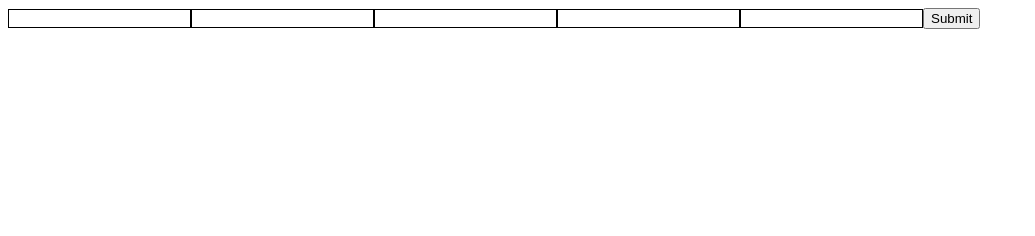
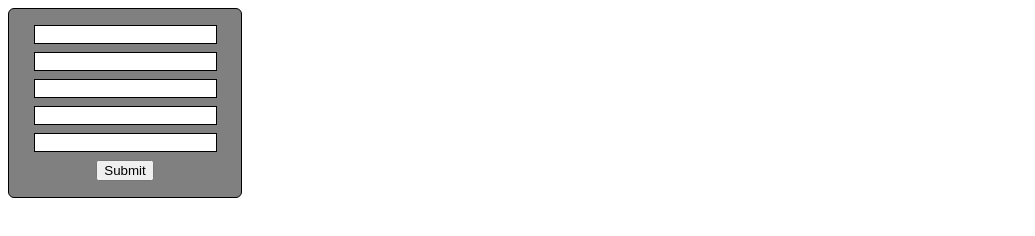
Before and after one commit to sleander94/form-validation-practice, a website built with webpack: page dist/index.html in a window 1280 px wide. Shown: the whole page, without its empty margins (0-1035 px from the left). Built offline with nearby package versions, Linux system fonts and the light colour scheme.

Commit message:
Style form

```diff
--- a/src/style.css
+++ b/src/style.css
@@ -1,3 +1,14 @@
+form {
+  display: grid;
+  width: 200px;
+  gap: 8px;
+  padding: 16px;
+  background-color: gray;
+  border: 1px solid black;
+  border-radius: 6px;
+  justify-items: center;
+}
+
 form input {
   border: 1px solid black;
 }
```
